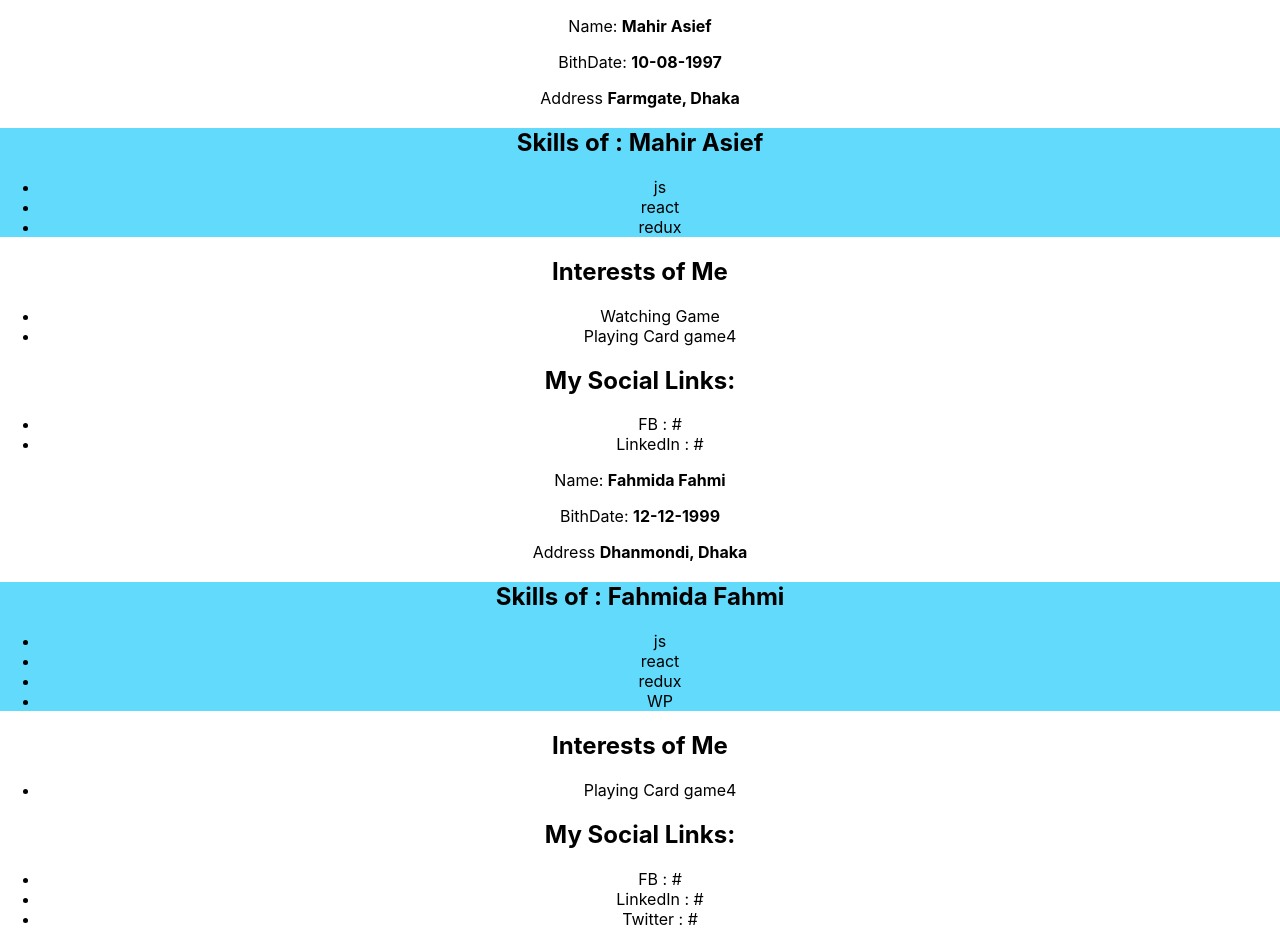
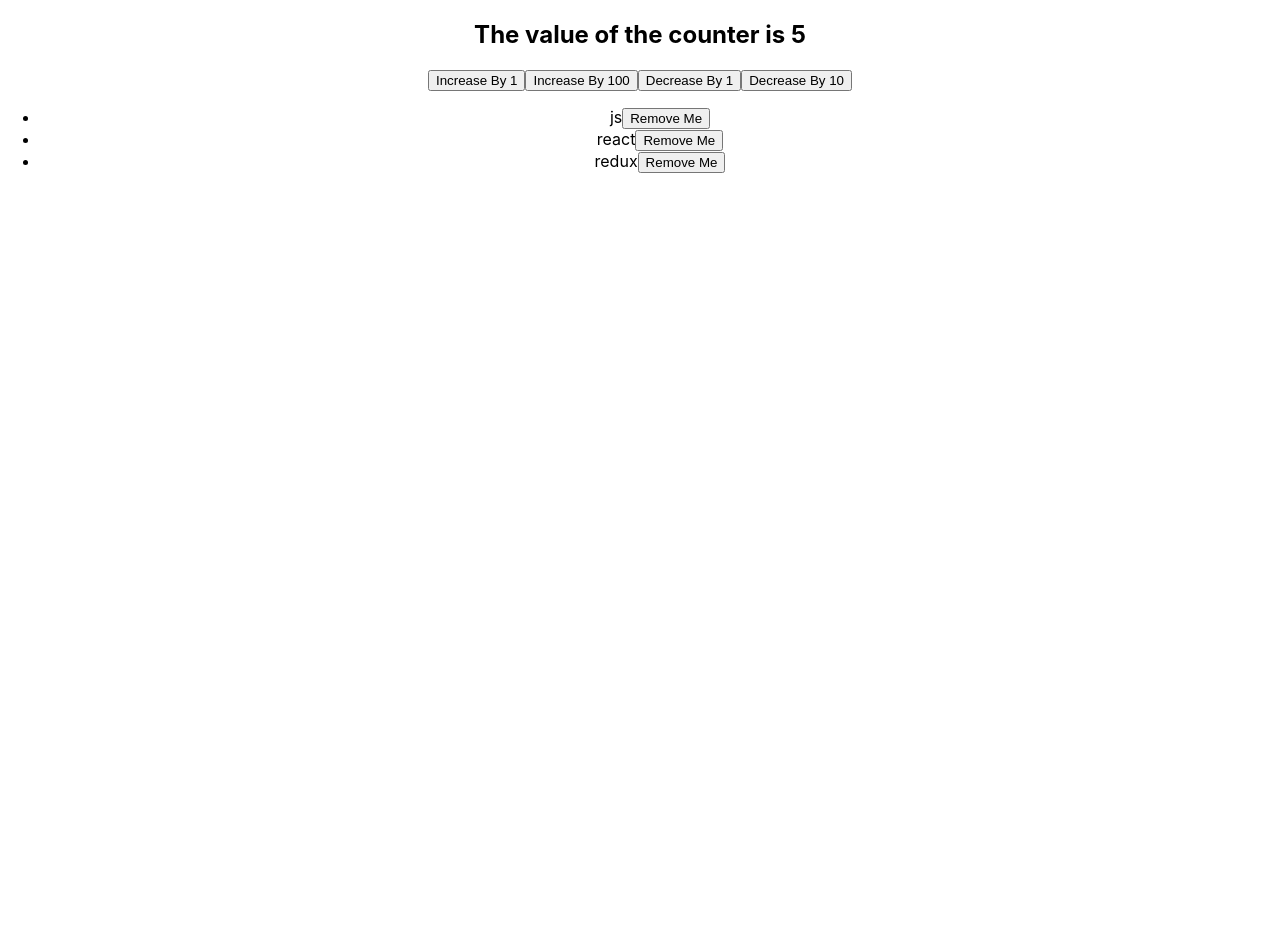
Before and after one commit to asiefmahir/mern-ic-batch-1-react-part, a React (Create React App) app: page / in a window 1280 px wide. Shown: the top 946 px of the page. After the commit the page ends 800 px from the top, so only its background shows below. Built offline with nearby package versions, Linux system fonts and the light colour scheme.

Commit message:
Learn why we need state. And how this state mechanism works behind the scene in react

```diff
--- a/src/App.js
+++ b/src/App.js
@@ -1,165 +1,81 @@
+import {useState} from 'react'
 import "./App.css";
-import BioData from "./components/BioData";
-import InterestSection from "./components/InterestSection";
-import PersonalInfo from "./components/PersonalInfo";
-import SkillSection from "./components/SkillSection";
-import SocialSection from "./components/SocialSection";
 
-const persons = [
-	{
-		name: "Mahir Asief",
-		dateOfBirth: "10-08-1997",
-		address: "Farmgate, Dhaka",
-		skills: ["js", "react", "redux"],
-		interests: ["Watching Game", "Playing Card game4"],
-		socialLinks: [
-			{
-				platform: "FB",
-				profileLink: "#",
-			},
-			{
-				platform: "LinkedIn",
-				profileLink: "#",
-			},
-		],
-	},
+const App = () => {
+	//component call === render
+	// re-render === re-call
+	//state
+	console.log('I am being called in App')
+	// state is a component's memory
+	const [counter2, setCounter2] = useState(5);
+	const [skills, setSkills] = useState(['js', 'react', 'redux'])
+	// useState(6)
+	// console.log(monKhushi)
+	// console.log(janiNah)
 
-	{
-		name: "Fahmida Fahmi",
-		dateOfBirth: "12-12-1999",
-		address: "Dhanmondi, Dhaka",
-		skills: ["js", "react", "redux", "WP"],
-		interests: ["Playing Card game4"],
-		socialLinks: [
-			{
-				platform: "FB",
-				profileLink: "#",
-			},
-			{
-				platform: "LinkedIn",
-				profileLink: "#",
-			},
-			{
-				platform: "Twitter",
-				profileLink: "#",
-			},
-		],
-	},
-	{
-		name: "Afser Vai",
-		dateOfBirth: "12-12-1999",
-		address: "Dhanmondi, Dhaka",
-		skills: ["js", "react", "redux", "WP"],
-		interests: ["Playing Card game4"],
-		socialLinks: [
-			{
-				platform: "FB",
-				profileLink: "#",
-			},
-			{
-				platform: "LinkedIn",
-				profileLink: "#",
-			},
-			{
-				platform: "Twitter",
-				profileLink: "#",
-			},
-		],
-	},
-  {
-		name: "Mark Zukc",
-		dateOfBirth: "12-12-1999",
-		address: "Dhanmondi, Dhaka",
-		skills: ["js", "react", "redux", "WP"],
-		interests: ["Playing Card game4"],
-		socialLinks: [
-			{
-				platform: "FB",
-				profileLink: "#",
-			},
-			{
-				platform: "LinkedIn",
-				profileLink: "#",
-			},
-			{
-				platform: "Twitter",
-				profileLink: "#",
-			},
-		],
-	},
+	// let counter = 0;
 
-];
+	// counter2--
 
-function App() {
+	const increaseHandler = () => {
+		// counter++;
+		// console.log(counter)
+		setCounter2(counter2 + 1) // expression // counter2 + 1 -> 5 + 1 = 6
+		// react's part => counter2 = 6
+	}
+
+	const decreaseHandler = () => {
+		// counter--;
+		// console.log(counter)
+		setCounter2(counter2 - 1)
+		// countrer2 = 1
+	}
+
+	const removeSkillHandler = (item) => {
+		// skills.splice();
+
+		// ['js', 'react', 'redux']
+		const newSkills = skills.filter(skill => skill !== item);
+
+		//                              'js' => 'js' !== 'js'
+		//    							'react' => 'react' !== 'js'
+
+		// console.log(newSkills, 'newSkills');
+		// console.log(skills, 'skills')
+
+		setSkills(newSkills)
+
+		// setSkills(['react', 'redux'])
+		// skills = ['react', 'redux']
+
+
+	}
+
 	return (
 		<div className="App">
-			{/* {persons.map((item) => (
-				<BioData
-					key={item.name}
-					sectionOne={
-						<PersonalInfo
-							name={item.name}
-							dateOfBirth={item.dateOfBirth}
-							address={item.address}
-						/>
-					}
+			<h2>The value of the counter is {counter2}</h2>
+			<button onClick={increaseHandler}>Increase By 1</button>
+			<button onClick={increaseHandler}>Increase By 100</button>
 
-          sectionTwo={
-            <SkillSection
-                name = {item.name}
-                skills = {item.skills}
-            />
-          }
+			<button onClick={decreaseHandler}>Decrease By 1</button>
+			<button onClick={decreaseHandler}>Decrease By 10</button>
 
-          sectionThree={
-            <InterestSection
-                interests = {item.interests}
-            />
-          }
-
-          sectionFour={
-            <SocialSection
-                socialLinks = {item.socialLinks}
-            />
-          }
-				/>
-			))} */}
-
-			{persons.map(item => (
-          <BioData key = {item.name} bioDataInfo = {item} />
-      ))}
-
-			{/* <SkillSection
-            name = 'Mahir Asief'
-            skills = {['Js', 'React', 'Redux']}
-            demo = {{a : 10}}
-        />
-        <hr />
-         <SkillSection
-            name = 'Arif Vai'
-            skills = {['Js', 'React', 'Redux', 'WP']}
-         />
-        <hr />
-        <SkillSection
-            name = "Nazmul Vai"
-            skills = {['Js', 'React', 'Redux', 'node', 'Wp']}
-        /> */}
+			<ul>
+				{skills.map(item => (
+					<li key={item}>
+						<span>{item}</span>
+						<button onClick={() => removeSkillHandler(item)}>Remove Me</button>
+					</li>
+				))}
+			</ul>
 		</div>
-	);
+	)
 }
 
-/**
- * TODO: 1) Personal Info
- * TODO: 2) Skill Section
- * TODO: 3) Interests Section
- * TODO: 4) Social Section
- */
-// SkillSection()
-
-/**
- * 1) Component is a function
- * 2) It should return "something"
- * 3) That "something" should be some html-ish code (jsx)
- */
-
+// const usmahir = () => {
+// 	return function () {
+// 		return "hello"
+// 	}
+// }
+// const amarMorji= usemahir()
 export default App;
--- a/src/components/BioData.jsx
+++ b/src/components/BioData.jsx
@@ -7,6 +7,8 @@ import SocialSection from "./SocialSection";
 
 // {sectionOne, sectionTwo, sectionThree, sectionFour}
 const BioData = (props) => {
+
+
   return (
     <div className='bio-data'>
         {/* {sectionOne}
```
